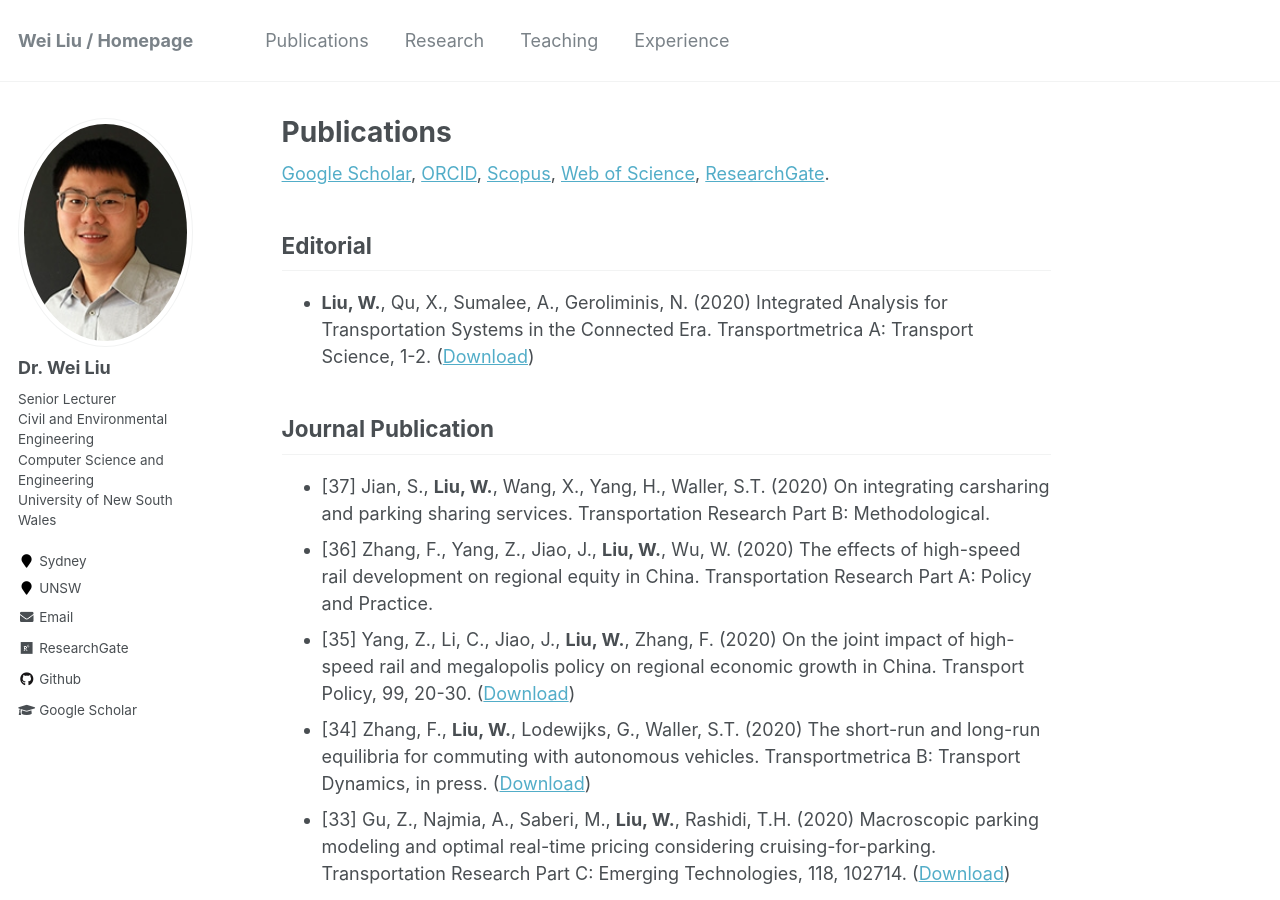
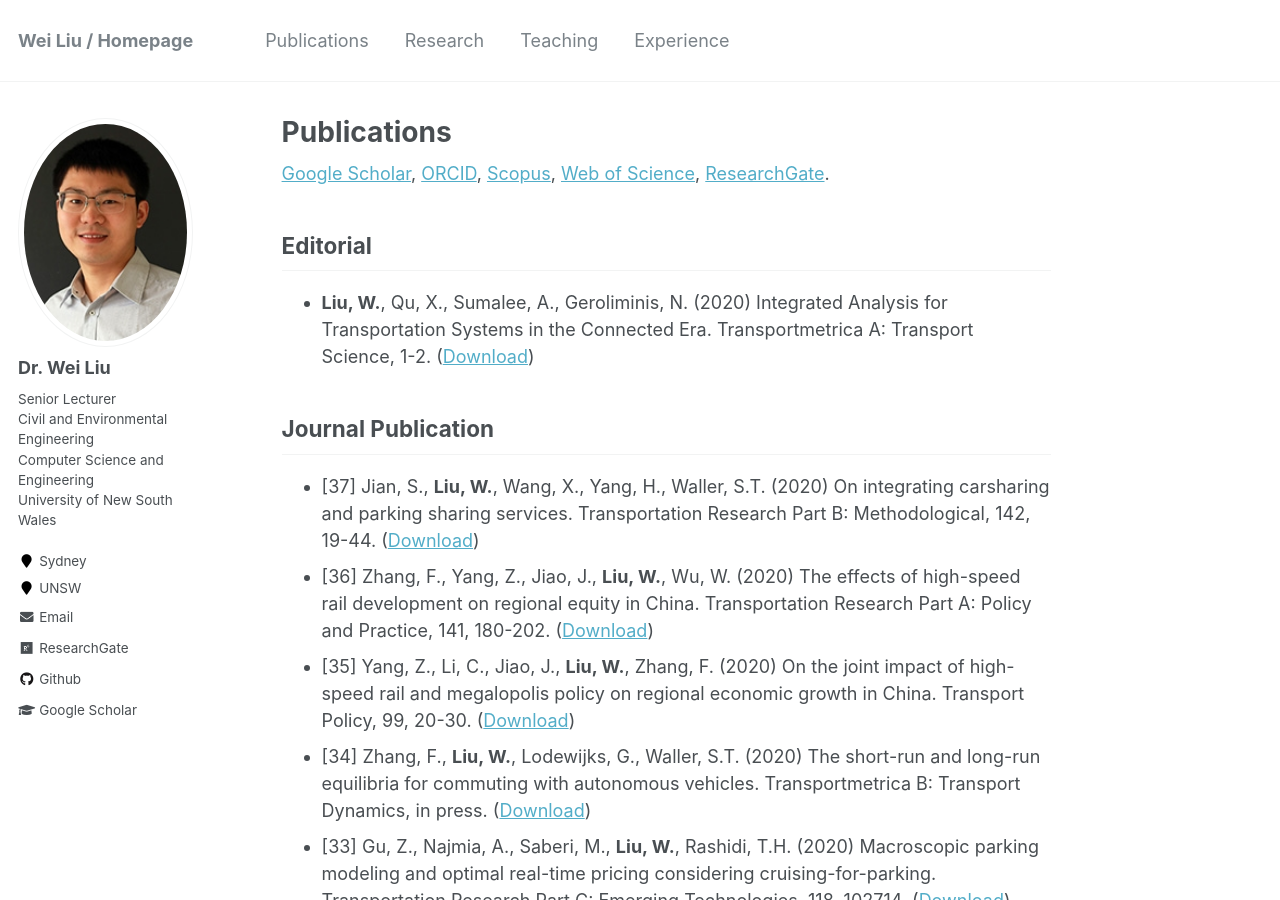
Before and after one commit to weiliu2016/weiliu2016.github.io, a Jekyll site: the page built from _pages/publications.md, in a window 1280 px wide and 900 px high. Built offline with Jekyll 4.4.1, drawn with Linux system fonts in a browser that asks for light colours.

Commit message:
Update publications.md

```diff
--- a/_pages/publications.md
+++ b/_pages/publications.md
@@ -23,8 +23,8 @@ Editorial
 
 Journal Publication
 ----------
-* [37] Jian, S., **Liu, W.**, Wang, X., Yang, H., Waller, S.T. (2020) On integrating carsharing and parking sharing services. Transportation Research Part B: Methodological.
-* [36] Zhang, F., Yang, Z., Jiao, J., **Liu, W.**, Wu, W. (2020) The effects of high-speed rail development on regional equity in China. Transportation Research Part A: Policy and Practice.
+* [37] Jian, S., **Liu, W.**, Wang, X., Yang, H., Waller, S.T. (2020) On integrating carsharing and parking sharing services. Transportation Research Part B: Methodological, 142, 19-44. ([Download](https://doi.org/10.1016/j.trb.2020.09.013))
+* [36] Zhang, F., Yang, Z., Jiao, J., **Liu, W.**, Wu, W. (2020) The effects of high-speed rail development on regional equity in China. Transportation Research Part A: Policy and Practice, 141, 180-202. ([Download](https://doi.org/10.1016/j.tra.2020.09.013))
 * [35] Yang, Z., Li, C., Jiao, J., **Liu, W.**, Zhang, F. (2020) On the joint impact of high-speed rail and megalopolis policy on regional economic growth in China. Transport Policy, 99, 20-30. ([Download](https://doi.org/10.1016/j.tranpol.2020.08.007))
 * [34] Zhang, F., **Liu, W.**, Lodewijks, G., Waller, S.T. (2020) The short-run and long-run equilibria for commuting with autonomous vehicles. Transportmetrica B: Transport Dynamics, in press. ([Download](https://doi.org/10.1080/21680566.2020.1779146))
 * [33] Gu, Z., Najmia, A., Saberi, M., **Liu, W.**, Rashidi, T.H. (2020) Macroscopic parking modeling and optimal real-time pricing considering cruising-for-parking. Transportation Research Part C: Emerging Technologies, 118, 102714. ([Download](https://doi.org/10.1016/j.trc.2020.102714))
```
